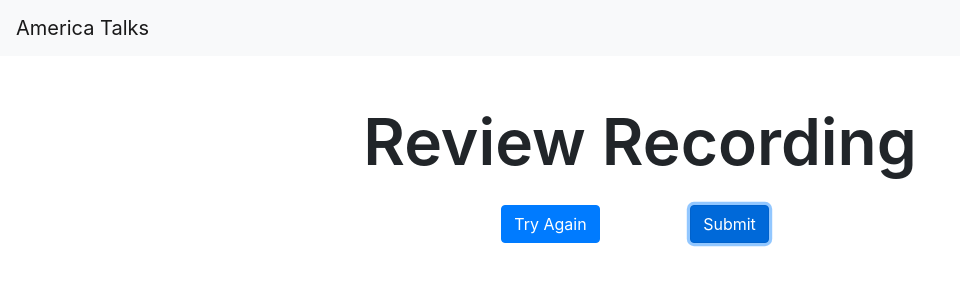
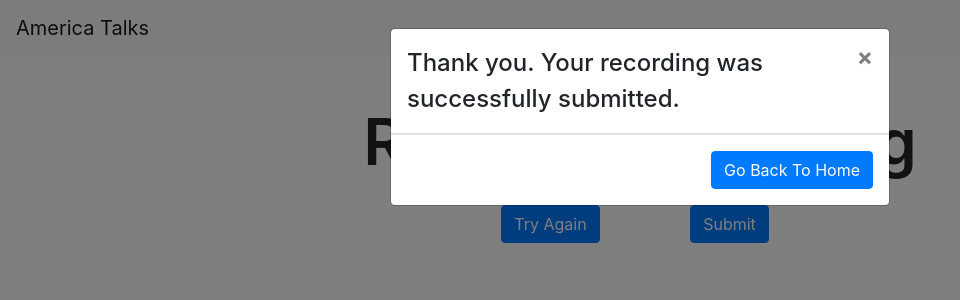
Before and after one commit to sandaiiyahh/Rural-Gap-Equalithon, a React (Create React App) app: page /finish in a window 1280 px wide. Both pictures are taken after a click on the button "Submit". Shown: the top 300 px of the page, without its empty margins (0-960 px from the left). Built offline with nearby package versions, Linux system fonts and the light colour scheme.

Commit message:
feat(Finalize): adds modal and links back to home

```diff
--- a/src/components/Finalize.js
+++ b/src/components/Finalize.js
@@ -1,9 +1,15 @@
-import React from 'react';
+import React, { useState } from 'react';
 import Container from 'react-bootstrap/Container';
 import Button from 'react-bootstrap/Button';
+import Modal from 'react-bootstrap/Modal';
+
+import { Link } from 'react-router-dom';
 
 const Finalize = (props) => {
-  console.log(props.mediaURL);
+  const [show, setShow] = useState(false);
+
+  const handleShow = () => setShow(true);
+  const handleClose = () => setShow(false);
   return (
     <Container className="p-5 text-center">
       <h1 className="review-title">Review Recording</h1>
@@ -12,9 +18,21 @@ const Finalize = (props) => {
           <Button>Try Again</Button>
         </div>
         <div className="col-4 col-md-2 mt-3">
-          <Button>Submit</Button>
+          <Button onClick={handleShow}>Submit</Button>
         </div>
       </div>
+      <Modal show={show} onHide={handleClose}>
+        <Modal.Header closeButton>
+          <Modal.Title>
+            Thank you. Your recording was successfully submitted.
+          </Modal.Title>
+        </Modal.Header>
+        <Modal.Footer>
+          <Link to="/">
+            <Button>Go Back To Home</Button>
+          </Link>
+        </Modal.Footer>
+      </Modal>
     </Container>
   );
 };
--- a/src/components/Permissions.js
+++ b/src/components/Permissions.js
@@ -37,7 +37,6 @@ function Permissions() {
           <Button className="button">Decline</Button>
         </div>
       </div>
-      {/* </Jumbotron> */}
       <Modal show={show} onHide={handleClose}>
         <Modal.Header closeButton>
           <Modal.Title>Modal heading</Modal.Title>
```
